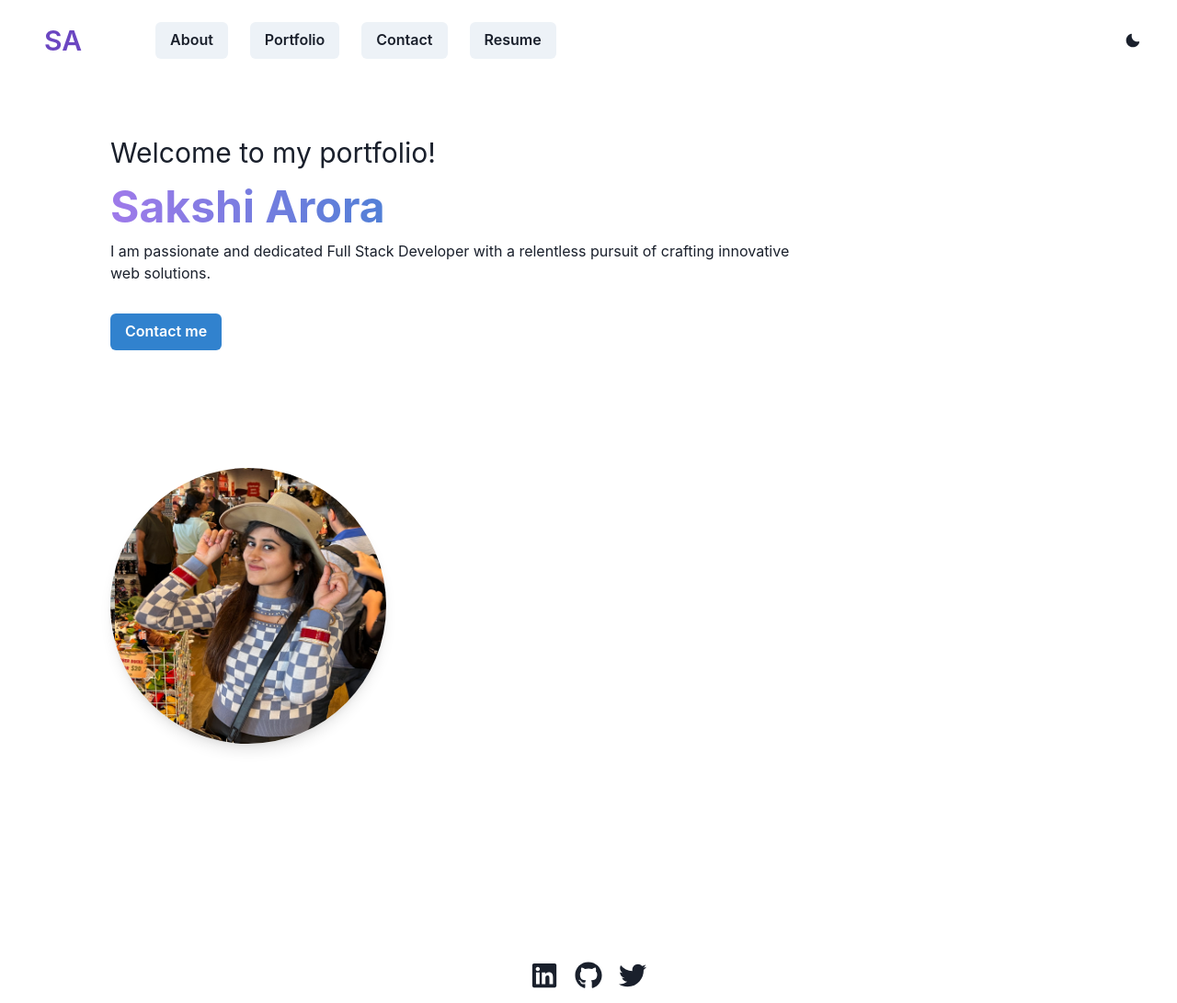
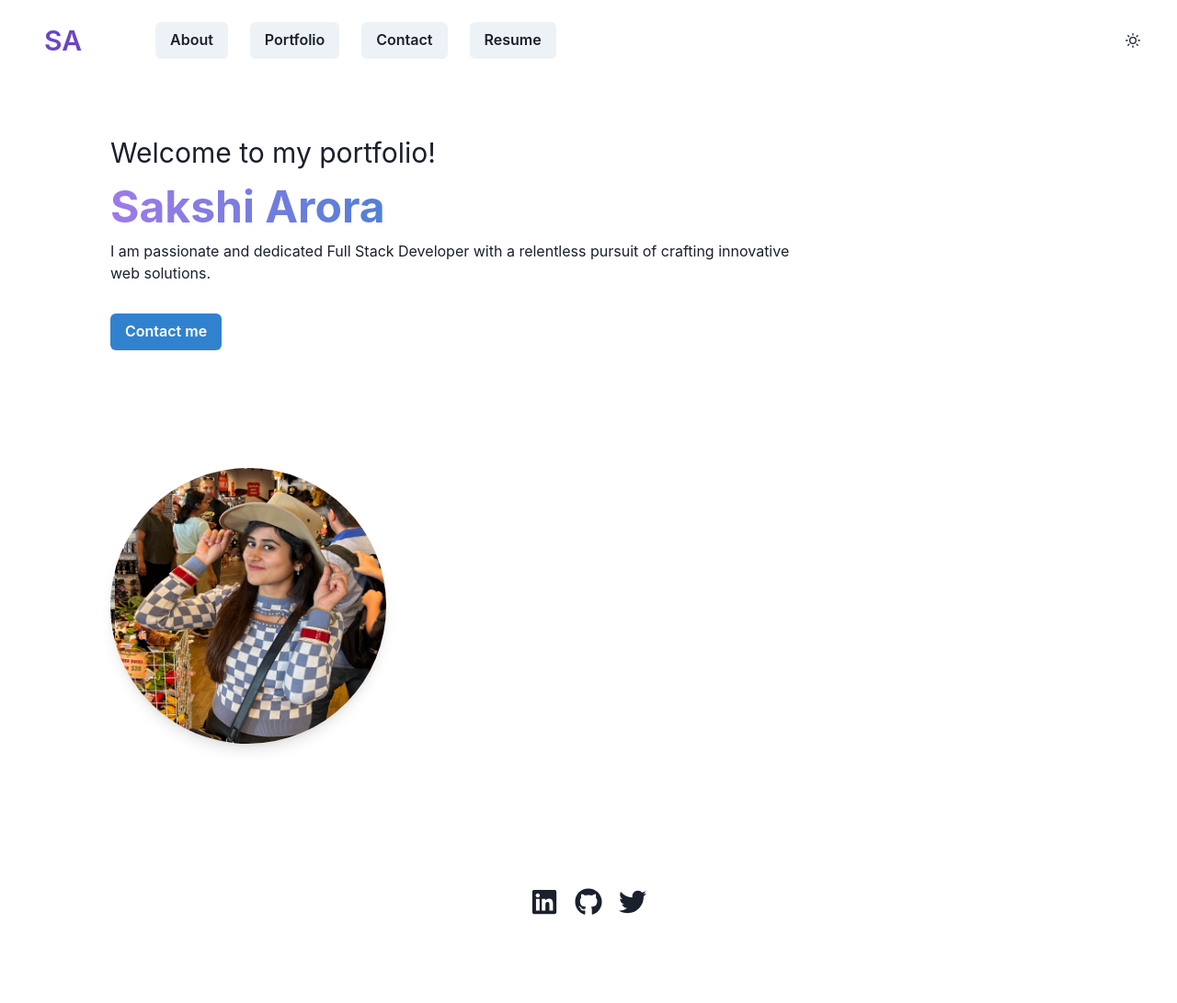
Before and after one commit to sakshiarora04/sakshi-arora-portfolio, a React (Vite) app: page / in a window 1280 px wide. Shown: the whole page at 92% size. After the commit the page ends 1011 px from the top, so only its background shows below. Built offline with nearby package versions, Linux system fonts and the light colour scheme.

Commit message:
netify redirection fix

```diff
--- a/src/components/Footer.jsx
+++ b/src/components/Footer.jsx
@@ -3,7 +3,7 @@ import { FaGithub, FaLinkedin, FaTwitter } from "react-icons/fa";
 
 export default function Footer() {
   return (
-    <Flex as="footer" justify="center" height="50px" mt={20}>
+    <Flex as="footer" justify="center" height="50px">
       <Stack spacing={{ base: "4", md: "5" }}>
         <Stack justify="space-between" direction="row" align="center">
           <ButtonGroup variant="tertiary">
--- a/src/components/UI/Navbar.jsx
+++ b/src/components/UI/Navbar.jsx
@@ -66,7 +66,7 @@ export default function Nav({ links }) {
         </Box>
         </Flex>
         <Button onClick={toggleColorMode}  variant="ghost">
-          {colorMode === "light" ? <MoonIcon /> : <SunIcon />}
+          {colorMode === "dark" ? <MoonIcon /> : <SunIcon />}
         </Button>
       </Flex>
     </>
```
Also changed, not shown: 2 other files (tests, documents, lock files or other folders).
